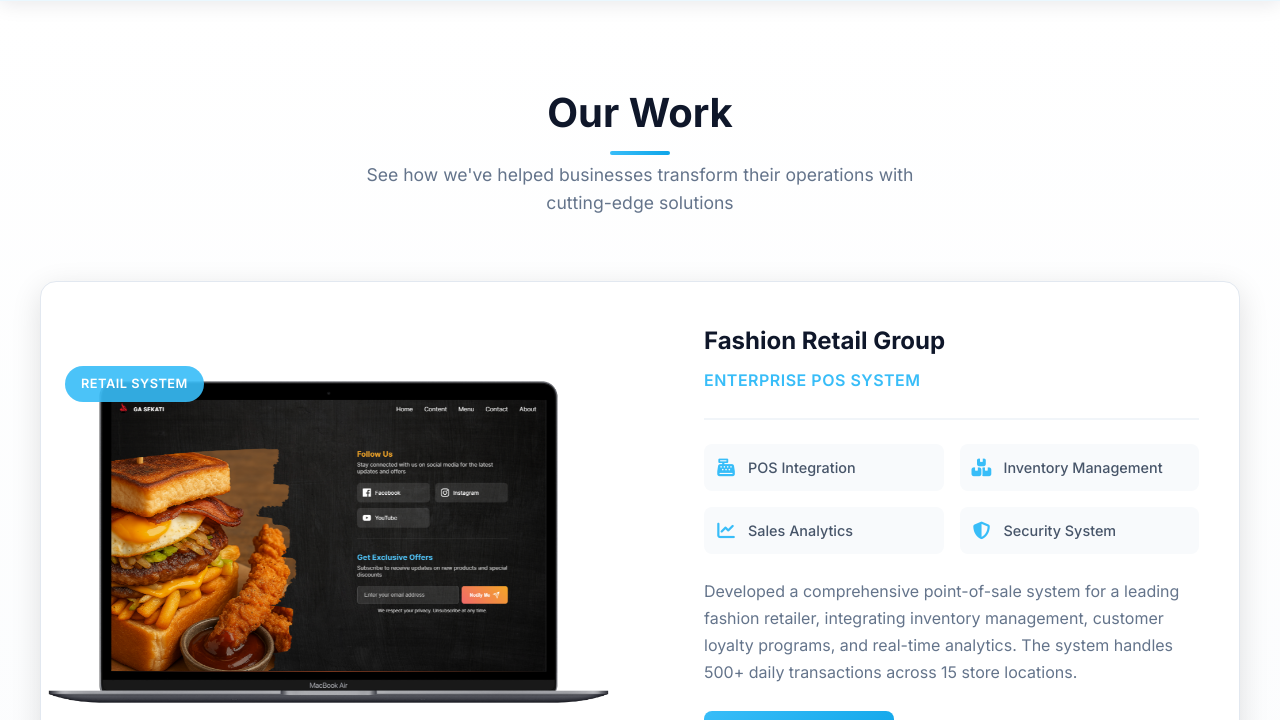
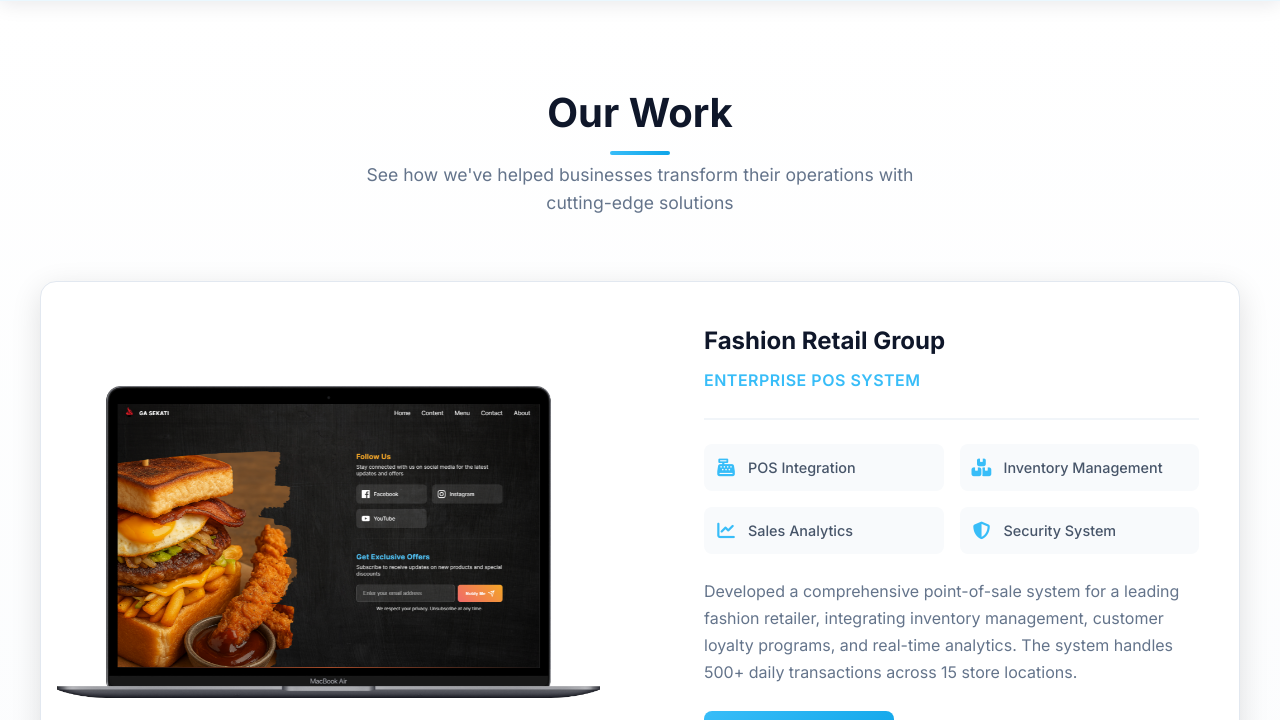
Before and after one commit to SKAMZA060/ExceptionIO, a plain HTML site: page Pages/work.html in a window 1280 px wide. In both pictures the pointer is over the element 640 px from the left and 621 px from the top of the page. Shown: the part 80-800 px from the top of the page. Drawn offline with Linux system fonts and the light colour scheme; files whose address does not match are found by name.

Commit message:
removed overlay

```diff
--- a/Pages/work.html
+++ b/Pages/work.html
@@ -70,11 +70,7 @@
             <div class="portfolio-item">
                 <div class="project-image">
                     <img src="/Images/Portfolio/GA Sekati lap.png" alt="Retail POS System" loading="lazy">
-                    <div class="project-overlay">
-                        <span class="project-category">Retail System</span>
-                    </div>
                 </div>
-
                 <div class="project-content">
                     <div class="project-header">
                         <h3 class="company-name">Fashion Retail Group</h3>
@@ -119,9 +115,6 @@
             <div class="portfolio-item reverse">
                 <div class="project-image">
                     <img src="/Images/Portfolio/GA Sekati.png" alt="Mobile Banking App" loading="lazy">
-                    <div class="project-overlay">
-                        <span class="project-category">Mobile Application</span>
-                    </div>
                 </div>
 
                 <div class="project-content">
--- a/Styles/work.css
+++ b/Styles/work.css
@@ -823,8 +823,8 @@ body {
 }
 
 
-.portfolio-item:hover .project-image img {
-    transform: scale(1.03);
+.portfolio-item:hover{
+    transform: scale(0.93);
 }
 
 .project-overlay {
```
